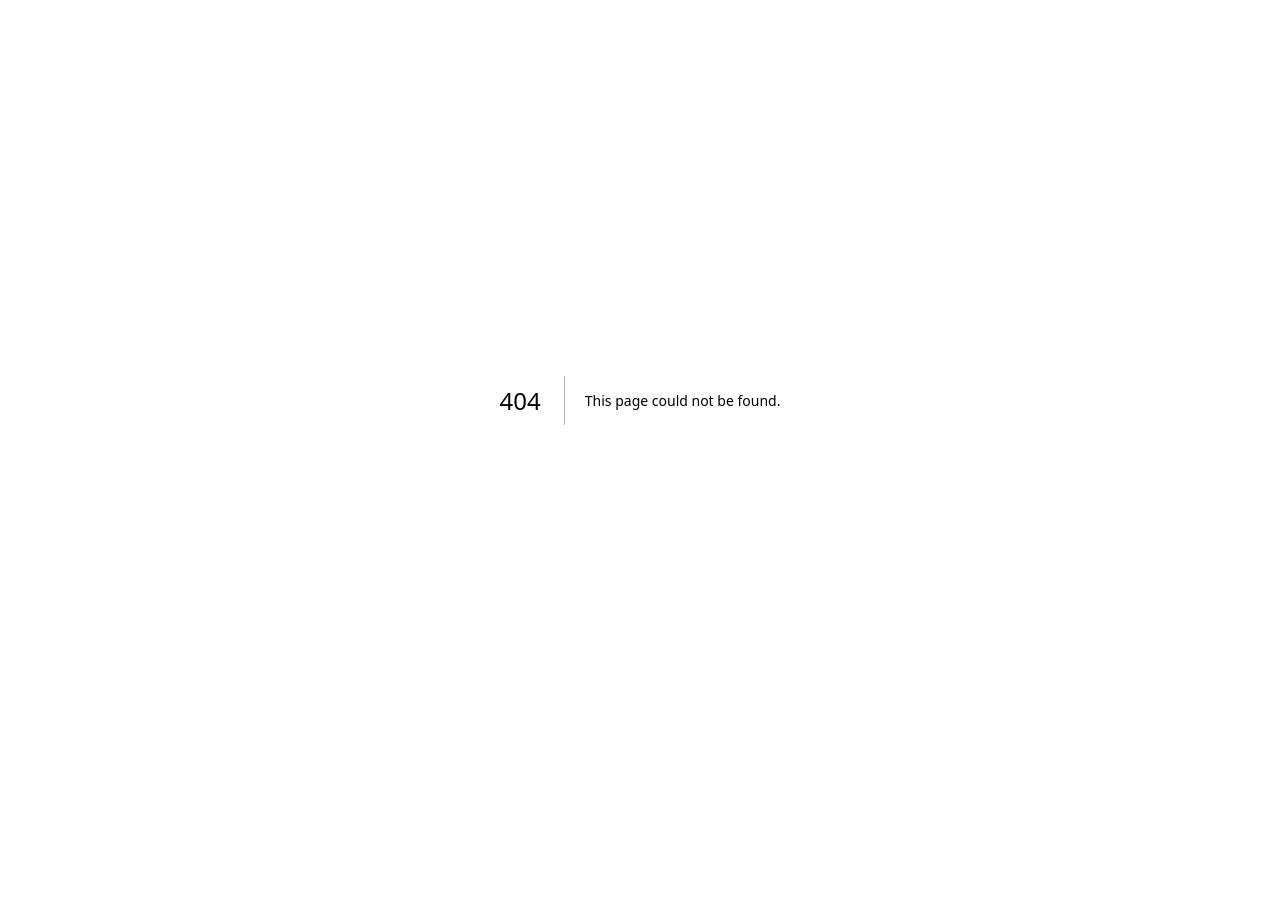
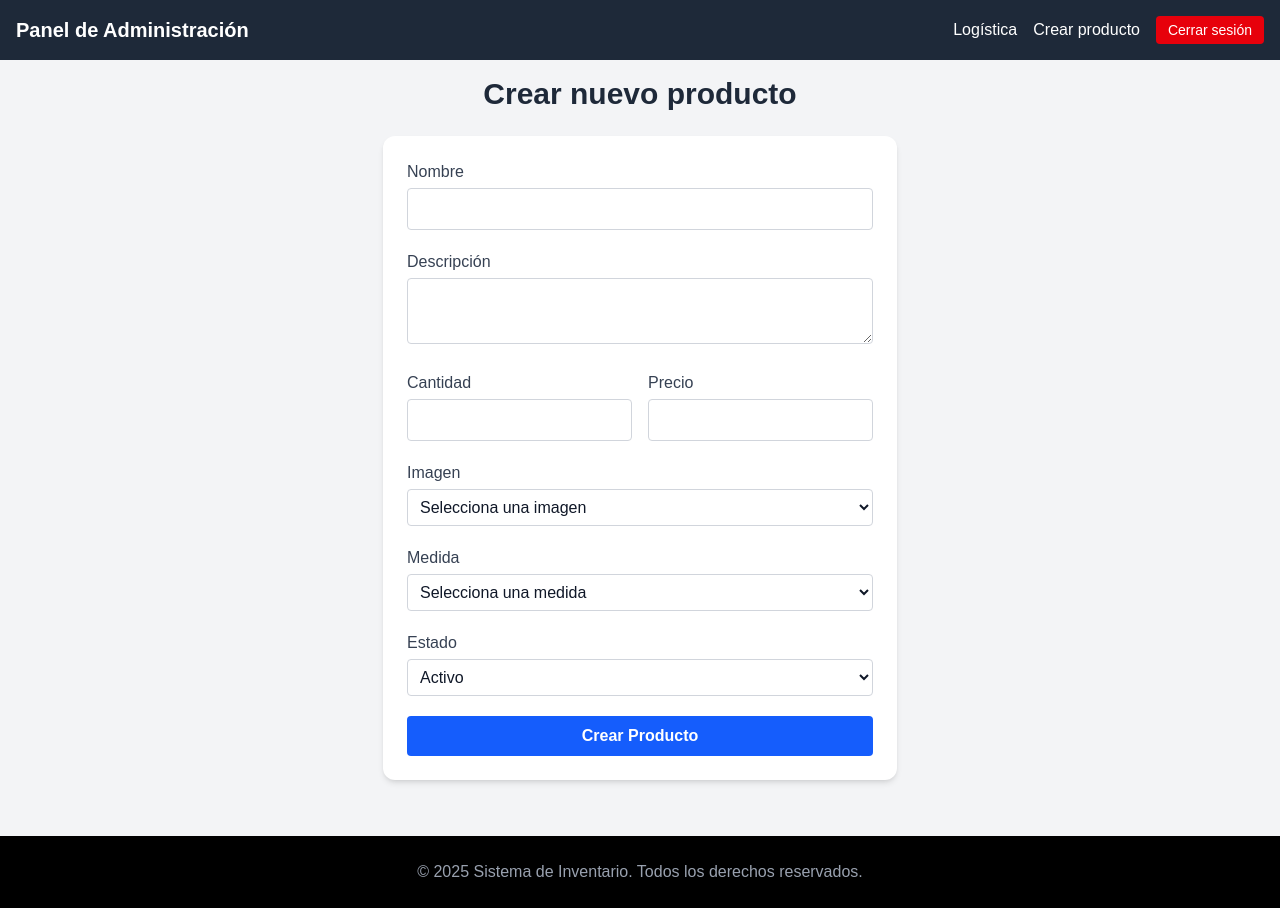
Before and after one commit to JoseAndres-GC/inventario-frontend, a Next.js app: page /admin/crear in a window 1280 px wide. Before the commit this address had no page. Before the commit the page ends 800 px from the top, so only its background shows below. Built offline with nearby package versions, Linux system fonts and the light colour scheme.

Commit message:
Actualización previa

```diff
--- a/package.json
+++ b/package.json
@@ -12,6 +12,7 @@
     "next": "15.3.1",
     "react": "^19.0.0",
     "react-dom": "^19.0.0",
+    "react-hot-toast": "^2.5.2",
     "react-icons": "^5.5.0",
     "xlsx": "^0.18.5"
   },
--- /dev/null
+++ b/src/app/admin/crear/page.tsx
@@ -0,0 +1,225 @@
+"use client";
+
+import { useState } from "react";
+import { useRouter } from "next/navigation";
+import toast from "react-hot-toast";
+import HeaderAdmin from "@/components/HeaderAdmin";
+import Footer from "@/components/Footer";
+
+export default function CrearProducto() {
+  const router = useRouter();
+  const [form, setForm] = useState({
+    nombre: "",
+    descripcion: "",
+    cantidad: "",
+    imagen: "",
+    precio: "",
+    medida: "",
+    estado: "Activo",
+  });
+
+  const handleChange = (
+    e: React.ChangeEvent<
+      HTMLInputElement | HTMLTextAreaElement | HTMLSelectElement
+    >
+  ) => {
+    setForm({ ...form, [e.target.name]: e.target.value });
+  };
+
+  const handleSubmit = async (e: React.FormEvent) => {
+    e.preventDefault();
+    const token = localStorage.getItem("token");
+
+    const apiUrl = process.env.NEXT_PUBLIC_API_URL || "http://localhost:4000";
+
+    const res = await fetch(`${apiUrl}/api/productos`, {
+      method: "POST",
+      headers: {
+        "Content-Type": "application/json",
+        Authorization: `Bearer ${token}`,
+      },
+      body: JSON.stringify({
+        ...form,
+        cantidad: parseFloat(form.cantidad),
+        precio: parseFloat(form.precio),
+      }),
+    });
+
+    if (res.ok) {
+      toast.success("Producto creado correctamente");
+      setTimeout(() => router.push("/admin/logistica"), 1500);
+    } else {
+      const data = await res.json();
+      toast.error(data.msg || "Error al crear producto");
+    }
+  };
+
+  return (
+    <div className="flex flex-col min-h-screen bg-gray-100">
+      <HeaderAdmin />
+
+      <main className="flex-grow max-w-3xl mx-auto p-4">
+        <h1 className="text-3xl font-bold mb-6 text-center text-gray-800">
+          Crear nuevo producto
+        </h1>
+        <form
+          onSubmit={handleSubmit}
+          className="bg-white shadow-md rounded-xl p-6 flex flex-col gap-5 text-gray-900"
+        >
+          <div>
+            <label className="block font-medium text-gray-700 mb-1">
+              Nombre
+            </label>
+            <input
+              type="text"
+              name="nombre"
+              onChange={handleChange}
+              required
+              className="w-full border border-gray-300 p-2 rounded"
+            />
+          </div>
+
+          <div>
+            <label className="block font-medium text-gray-700 mb-1">
+              Descripción
+            </label>
+            <textarea
+              name="descripcion"
+              onChange={handleChange}
+              required
+              className="w-full border border-gray-300 p-2 rounded"
+            />
+          </div>
+
+          <div className="grid grid-cols-1 sm:grid-cols-2 gap-4">
+            <div>
+              <label className="block font-medium text-gray-700 mb-1">
+                Cantidad
+              </label>
+              <input
+                type="number"
+                name="cantidad"
+                onChange={handleChange}
+                required
+                className="w-full border border-gray-300 p-2 rounded"
+              />
+            </div>
+            <div>
+              <label className="block font-medium text-gray-700 mb-1">
+                Precio
+              </label>
+              <input
+                type="number"
+                name="precio"
+                onChange={handleChange}
+                required
+                className="w-full border border-gray-300 p-2 rounded"
+              />
+            </div>
+          </div>
+
+          <div>
+            <label className="block font-medium text-gray-700 mb-1">
+              Imagen
+            </label>
+            <select
+              name="imagen"
+              value={form.imagen}
+              onChange={handleChange}
+              className="w-full border border-gray-300 p-2 rounded"
+              required
+            >
+              <option value="">Selecciona una imagen</option>
+              <option value="/images/1.jpg">1.jpg</option>
+              <option value="/images/2.jpg">2.jpg</option>
+              <option value="/images/3.jpg">3.jpg</option>
+              <option value="/images/acido-citrico.png">
+                acido-citrico.png
+              </option>
+              <option value="/images/acido-sulfonico.png">
+                acido-sulfonico.png
+              </option>
+              <option value="/images/betaina-anfoteina.png">
+                betaina-anfoteina.png
+              </option>
+              <option value="/images/carton-caja.png">carton-caja.png</option>
+              <option value="/images/colorante-maprial.png">
+                colorante-maprial.png
+              </option>
+              <option value="/images/conservantes.png">conservantes.png</option>
+              <option value="/images/etiqueta-hogar.png">
+                etiqueta-hogar.png
+              </option>
+              <option value="/images/frasco-vacio.png">frasco-vacio.png</option>
+              <option value="/images/frascos-saalseros.png">
+                frascos-saalseros.png
+              </option>
+              <option value="/images/gliserina.png">gliserina.png</option>
+              <option value="/images/guantes.png">guantes.png</option>
+              <option value="/images/linocitron-fragancia.png">
+                linocitron-fragancia.png
+              </option>
+              <option value="/images/sal.png">sal.png</option>
+              <option value="/images/soda-caustica.png">
+                soda-caustica.png
+              </option>
+              <option value="/images/texapon.png">texapon.png</option>
+            </select>
+
+            {form.imagen && (
+              <div className="mt-4">
+                <p className="text-sm text-gray-600 mb-1">Vista previa:</p>
+                <img
+                  src={form.imagen}
+                  alt="Vista previa"
+                  className="w-40 h-40 object-contain border rounded"
+                />
+              </div>
+            )}
+          </div>
+
+          <div>
+            <label className="block font-medium text-gray-700 mb-1">
+              Medida
+            </label>
+            <select
+              name="medida"
+              onChange={handleChange}
+              value={form.medida}
+              required
+              className="w-full border border-gray-300 p-2 rounded"
+            >
+              <option value="">Selecciona una medida</option>
+              <option value="Unidad">Unidad</option>
+              <option value="Kilogramos">Kilogramos</option>
+            </select>
+          </div>
+
+          <div>
+            <label className="block font-medium text-gray-700 mb-1">
+              Estado
+            </label>
+            <select
+              name="estado"
+              onChange={handleChange}
+              value={form.estado}
+              className="w-full border border-gray-300 p-2 rounded"
+            >
+              <option value="Activo">Activo</option>
+              <option value="Inactivo">Inactivo</option>
+            </select>
+          </div>
+
+          <button
+            type="submit"
+            className="bg-blue-600 text-white py-2 rounded font-semibold hover:bg-blue-700 transition"
+          >
+            Crear Producto
+          </button>
+        </form>
+      </main>
+
+      <Footer />
+    </div>
+  );
+}
--- a/src/app/layout.tsx
+++ b/src/app/layout.tsx
@@ -1,6 +1,7 @@
 import "./globals.css";
 import { ReactNode } from "react";
 import { AuthProvider } from "@/components/context/AuthContext";
+import { Toaster } from "react-hot-toast";
 
 export const metadata = {
   title: "Sistema de Inventario",
@@ -14,7 +15,10 @@ export default function RootLayout({ children }: { children: ReactNode }) {
   return (
     <html lang="es">
       <body>
-        <AuthProvider>{children}</AuthProvider>
+        <AuthProvider>
+          {children}
+          <Toaster position="top-right" />
+        </AuthProvider>
       </body>
     </html>
   );
--- a/src/components/HeaderAdmin.tsx
+++ b/src/components/HeaderAdmin.tsx
@@ -23,6 +23,9 @@ export default function HeaderAdmin() {
           <Link href="/admin/logistica" className="hover:underline">
             Logística
           </Link>
+          <Link href="/admin/crear" className="hover:underline">
+            Crear producto
+          </Link>
           <button
             onClick={handleLogout}
             className="bg-red-600 hover:bg-red-700 px-3 py-1 rounded text-sm font-medium"
```
Also changed, not shown: 1 other file (tests, documents, lock files or other folders).
